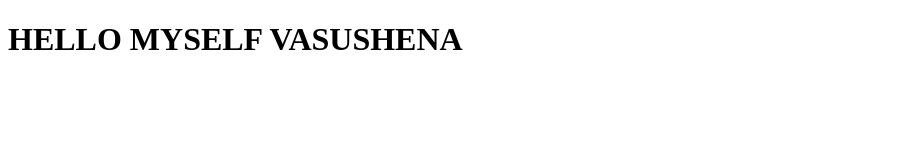
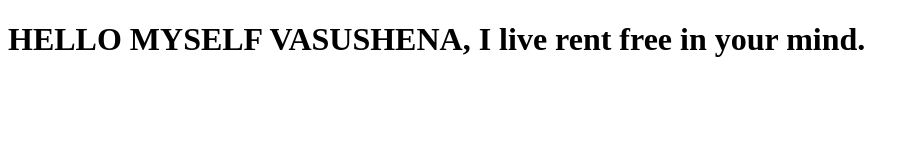
Before and after one commit to Vasushena/Test-Repo, a plain HTML site: page site/index.html in a window 1280 px wide. Shown: the whole page, without its empty margins (0-919 px from the left). Drawn offline with Linux system fonts and the light colour scheme.

Commit message:
Small change in content

```diff
--- a/site/index.html
+++ b/site/index.html
@@ -6,6 +6,6 @@
 	<title>Hello World</title>
 </head>
 <body>
-<h1> HELLO MYSELF VASUSHENA </h1>
+<h1> HELLO MYSELF VASUSHENA, I live rent free in your mind. </h1>
 </body>
 </html>
```
